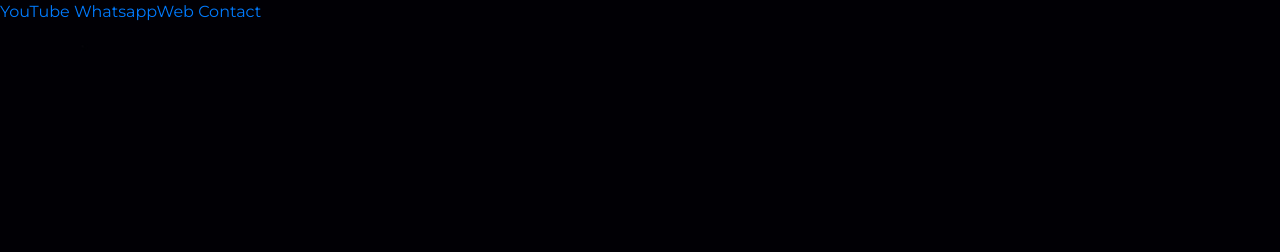
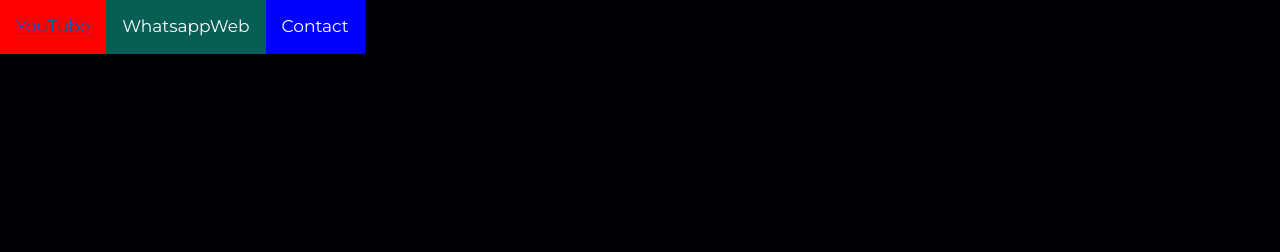
Before and after one commit to Harbinger24u/Harbinger24u.github.io, a plain HTML site: page index.html in a window 1280 px wide. Shown: the top 252 px of the page. Drawn offline with nearby package versions, Linux system fonts and the light colour scheme.

Commit message:
Update style.css

```diff
--- a/style.css
+++ b/style.css
@@ -42,3 +42,34 @@ hr {
 	border-color: #ee4b08;
 	border-width: 50px;
 }
+
+.Youtube{
+	background-color:#FF0000 ;
+	float: left;
+  color: white;
+  text-align: center;
+  padding: 14px 16px;
+  text-decoration: none;
+  font-size: 17px;
+
+}
+.WhatsApp{
+	background-color:#075E54 ;
+	float: left;
+  color: white;
+  text-align: center;
+  padding: 14px 16px;
+  text-decoration: none;
+  font-size: 17px;
+
+}
+.Contact{
+	background-color: blue;
+	float: left;
+  color: white;
+  text-align: center;
+  padding: 14px 16px;
+  text-decoration: none;
+  font-size: 17px;
+
+}
```
